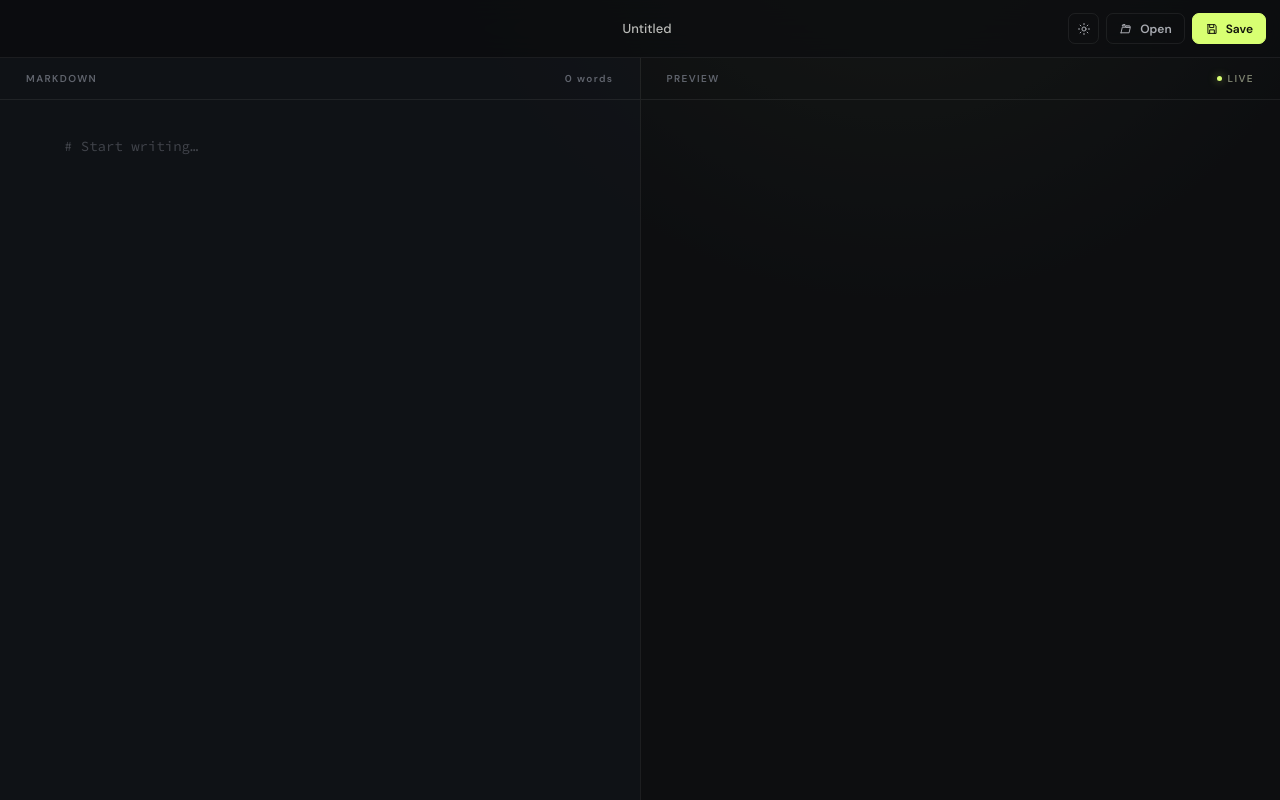
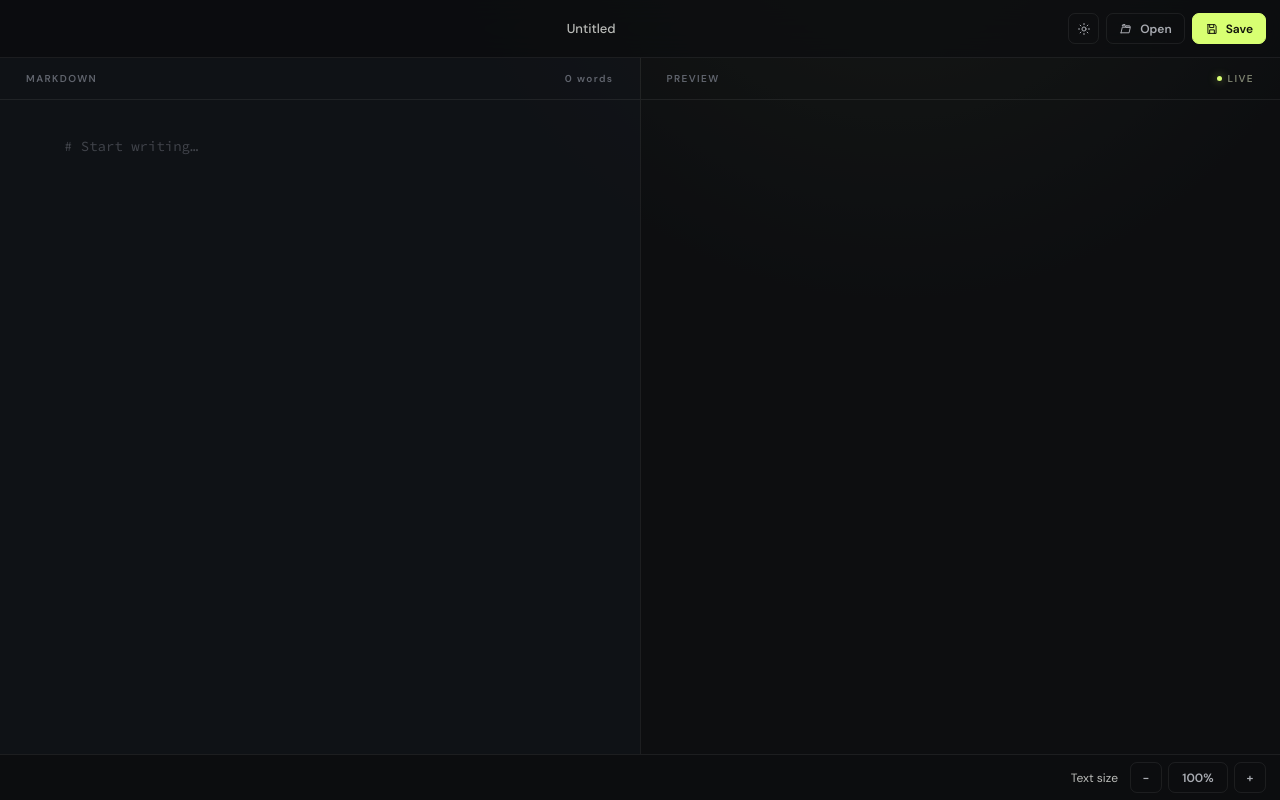
Before and after one commit to hink-en/markduck, a website built with Vite: page index.html in a window 1280 px wide. Built offline with nearby package versions, Linux system fonts and the light colour scheme.

Commit message:
Text size change and zoom controls

```diff
--- a/index.html
+++ b/index.html
@@ -49,6 +49,13 @@
         </section>
       </main>
 
+      <footer class="zoom-bar" aria-label="Text zoom">
+        <span>Text size</span>
+        <button id="zoom-out" aria-label="Zoom out" title="Zoom out (⌘−)">−</button>
+        <button id="zoom-reset" title="Reset zoom (⌘0)">100%</button>
+        <button id="zoom-in" aria-label="Zoom in" title="Zoom in (⌘+)">+</button>
+      </footer>
+
       <div id="toast" role="status" aria-live="polite"></div>
     </div>
     <script type="module" src="/src/main.js"></script>
--- a/src/main.js
+++ b/src/main.js
@@ -33,6 +33,32 @@ setTheme(localStorage.getItem("hinkmd-theme") === "light" ? "light" : "dark");
 themeButton.addEventListener("click", () => {
   setTheme(document.documentElement.dataset.theme === "light" ? "dark" : "light");
 });
+
+const zoomOut = document.querySelector("#zoom-out");
+const zoomIn = document.querySelector("#zoom-in");
+const zoomReset = document.querySelector("#zoom-reset");
+let zoom = 100;
+
+function setZoom(value) {
+  const progress = scrollProgress(editor);
+  zoom = Math.max(75, Math.min(200, Math.round(value / 5) * 5));
+  document.documentElement.style.setProperty("--text-scale", zoom / 100);
+  zoomReset.textContent = `${zoom}%`;
+  zoomReset.setAttribute("aria-label", `Zoom ${zoom}%. Reset to 100%`);
+  zoomOut.disabled = zoom <= 75;
+  zoomIn.disabled = zoom >= 200;
+  localStorage.setItem("hinkmd-zoom", String(zoom));
+  requestAnimationFrame(() => {
+    scrollToProgress(editor, progress);
+    scrollToProgress(preview, progress);
+  });
+}
+
+const storedZoom = Number(localStorage.getItem("hinkmd-zoom"));
+setZoom(Number.isFinite(storedZoom) && storedZoom > 0 ? storedZoom : 100);
+zoomOut.addEventListener("click", () => setZoom(zoom - 10));
+zoomIn.addEventListener("click", () => setZoom(zoom + 10));
+zoomReset.addEventListener("click", () => setZoom(100));
 
 function showToast(message, type = "success") {
   toast.textContent = message;
@@ -210,7 +236,12 @@ document.querySelector("#open-button").addEventListener("click", () => openDocum
 document.querySelector("#save-button").addEventListener("click", saveDocument);
 
 document.addEventListener("keydown", (event) => {
-  if (!(event.metaKey || event.ctrlKey)) return;
+  if (!(event.metaKey || event.ctrlKey) || event.altKey) return;
+  if (["+", "=", "-", "0"].includes(event.key)) {
+    event.preventDefault();
+    setZoom(event.key === "0" ? 100 : zoom + (event.key === "-" ? -10 : 10));
+    return;
+  }
   if (event.key.toLowerCase() === "s") {
     event.preventDefault();
     saveDocument();
--- a/src/styles.css
+++ b/src/styles.css
@@ -1,6 +1,7 @@
 @import url("https://fonts.googleapis.com/css2?family=DM+Sans:wght@400;500;600&family=Newsreader:opsz,wght@6..72,400;6..72,600&family=Source+Code+Pro:wght@400;500&display=swap");
 
 :root {
+  --text-scale: 1;
   font-family: "DM Sans", sans-serif;
   color: var(--text);
   background: var(--app-bg);
@@ -70,6 +71,8 @@
 
 html, body, #app { width: 100%; height: 100%; margin: 0; overflow: hidden; }
 
+#app { display: flex; flex-direction: column; }
+
 body {
   background: radial-gradient(circle at 70% -20%, var(--glow) 0, transparent 35%), var(--app-bg);
   user-select: none;
@@ -80,9 +83,10 @@ button, textarea { font: inherit; }
 
 .titlebar {
   position: relative;
-  height: 58px;
+  min-height: 58px;
+  flex-shrink: 0;
   display: grid;
-  grid-template-columns: 220px 1fr 220px;
+  grid-template-columns: 100px minmax(0, 1fr) auto;
   align-items: center;
   border-bottom: 1px solid var(--line);
   background: var(--titlebar);
@@ -110,7 +114,7 @@ button, textarea { font: inherit; }
   align-items: center;
   gap: 8px;
   color: var(--title);
-  font-size: 13px;
+  font-size: calc(13px * var(--text-scale));
   font-weight: 500;
 }
 
@@ -133,7 +137,7 @@ button {
   border: 1px solid var(--line);
   border-radius: 7px;
   cursor: pointer;
-  font-size: 12px;
+  font-size: calc(12px * var(--text-scale));
   font-weight: 600;
   transition: color .15s, background .15s, transform .15s;
 }
@@ -148,8 +152,8 @@ button svg { width: 14px; height: 14px; fill: none; stroke: currentColor; stroke
 [data-theme="light"] .sun-icon { display: none; }
 [data-theme="light"] .moon-icon { display: block; }
 
-.workspace { height: calc(100% - 58px); display: grid; grid-template-columns: minmax(0, 1fr) 1px minmax(0, 1fr); }
-.pane { min-width: 0; min-height: 0; display: grid; grid-template-rows: 42px minmax(0, 1fr); }
+.workspace { flex: 1; min-height: 0; display: grid; grid-template-columns: minmax(0, 1fr) 1px minmax(0, 1fr); }
+.pane { min-width: 0; min-height: 0; display: grid; grid-template-rows: minmax(42px, auto) minmax(0, 1fr); }
 .divider { background: var(--line); }
 .editor-pane { background: var(--editor-pane); }
 .preview-pane { background: var(--preview-pane); }
@@ -158,10 +162,12 @@ button svg { width: 14px; height: 14px; fill: none; stroke: currentColor; stroke
   display: flex;
   align-items: center;
   justify-content: space-between;
-  padding: 0 26px;
+  padding: 10px 26px;
+  gap: 12px;
+  flex-wrap: wrap;
   border-bottom: 1px solid var(--line);
   color: var(--pane-label);
-  font-size: 10px;
+  font-size: calc(10px * var(--text-scale));
   font-weight: 600;
   letter-spacing: .14em;
 }
@@ -180,7 +186,7 @@ button svg { width: 14px; height: 14px; fill: none; stroke: currentColor; stroke
   background: transparent;
   caret-color: var(--accent);
   font-family: "Source Code Pro", monospace;
-  font-size: 14px;
+  font-size: calc(14px * var(--text-scale));
   line-height: 1.85;
   user-select: text;
   tab-size: 2;
@@ -196,22 +202,22 @@ button svg { width: 14px; height: 14px; fill: none; stroke: currentColor; stroke
   user-select: text;
 }
 
-.markdown-body { color: var(--preview-text); font-family: "Newsreader", serif; font-size: 18px; line-height: 1.72; }
+.markdown-body { color: var(--preview-text); font-family: "Newsreader", serif; font-size: calc(16px * var(--text-scale)); line-height: 1.72; }
 .markdown-body > *:first-child { margin-top: 0; }
 .markdown-body h1, .markdown-body h2, .markdown-body h3 { color: var(--heading); font-family: "DM Sans", sans-serif; letter-spacing: -.035em; line-height: 1.18; }
-.markdown-body h1 { margin: 0 0 1em; font-size: clamp(34px, 4vw, 52px); font-weight: 600; }
-.markdown-body h2 { margin: 2em 0 .7em; font-size: 27px; font-weight: 600; }
-.markdown-body h3 { margin: 1.7em 0 .5em; font-size: 20px; font-weight: 600; }
+.markdown-body h1 { margin: 0 0 1em; font-size: calc(1.75em); font-weight: 600; }
+.markdown-body h2 { margin: 2em 0 .7em; font-size: calc(18px * var(--text-scale)); font-weight: 600; }
+.markdown-body h3 { margin: 1.7em 0 .5em; font-size: calc(16px * var(--text-scale)); font-weight: 600; }
 .markdown-body p { margin: 0 0 1.2em; }
 .markdown-body a { color: var(--accent); text-decoration-color: rgba(216,255,114,.35); text-underline-offset: 3px; }
 .markdown-body strong { color: var(--strong); font-weight: 600; }
 .markdown-body blockquote { margin: 1.7em 0; padding: .15em 0 .15em 1.25em; border-left: 2px solid var(--accent); color: var(--quote); font-style: italic; }
 .markdown-body code { padding: .18em .38em; border: 1px solid var(--line); border-radius: 4px; background: var(--code-bg); color: var(--code-text); font-family: "Source Code Pro", monospace; font-size: .77em; }
 .markdown-body pre { margin: 1.6em 0; padding: 20px; overflow-x: auto; border: 1px solid var(--line); border-radius: 9px; background: var(--pre-bg); }
-.markdown-body pre code { padding: 0; border: 0; background: none; color: var(--pre-text); font-size: 13px; line-height: 1.7; }
+.markdown-body pre code { padding: 0; border: 0; background: none; color: var(--pre-text); font-size: calc(13px * var(--text-scale)); line-height: 1.7; }
 .markdown-body hr { margin: 2.4em 0; border: 0; border-top: 1px solid var(--line); }
 .markdown-body img { max-width: 100%; border-radius: 8px; }
-.markdown-body table { width: 100%; border-collapse: collapse; font-family: "DM Sans", sans-serif; font-size: 14px; }
+.markdown-body table { width: 100%; border-collapse: collapse; font-family: "DM Sans", sans-serif; font-size: calc(14px * var(--text-scale)); }
 .markdown-body th, .markdown-body td { padding: 10px 12px; border-bottom: 1px solid var(--line); text-align: left; }
 .markdown-body ul, .markdown-body ol { padding-left: 1.35em; }
 .markdown-body li { margin: .35em 0; }
@@ -227,7 +233,7 @@ button svg { width: 14px; height: 14px; fill: none; stroke: currentColor; stroke
   color: #dce8bd;
   background: rgba(28,31,23,.95);
   box-shadow: 0 10px 35px rgba(0,0,0,.35);
-  font-size: 12px;
+  font-size: calc(12px * var(--text-scale));
   opacity: 0;
   transform: translate(-50%, 8px);
   pointer-events: none;
@@ -240,9 +246,16 @@ button svg { width: 14px; height: 14px; fill: none; stroke: currentColor; stroke
 ::-webkit-scrollbar-thumb { background: var(--scrollbar); border: 2px solid transparent; background-clip: padding-box; border-radius: 9px; }
 
 @media (max-width: 720px) {
-  .titlebar { grid-template-columns: 76px 1fr 188px; }
+  .titlebar { grid-template-columns: 76px minmax(0, 1fr) auto; }
   .actions button { padding: 0 9px; }
   .workspace { grid-template-columns: 1fr; grid-template-rows: 1fr 1px 1fr; }
   .pane { min-height: 0; }
   #editor, #preview { padding: 24px 24px 60px; }
 }
+
+.zoom-bar { display: flex; align-items: center; justify-content: flex-end; gap: 6px; padding: 7px 14px; border-top: 1px solid var(--line); background: var(--titlebar); flex-shrink: 0; font-size: calc(12px * var(--text-scale)); color: var(--title); }
+.zoom-bar > span { margin-right: 6px; }
+.zoom-bar button { min-width: 32px; height: auto; min-height: 31px; justify-content: center; padding: 4px 10px; }
+#zoom-reset { min-width: 5em; font-variant-numeric: tabular-nums; }
+button:disabled { opacity: .4; cursor: default; }
+button:focus-visible { outline: 2px solid var(--accent); outline-offset: 2px; }
```
Also changed, not shown: README.md.
